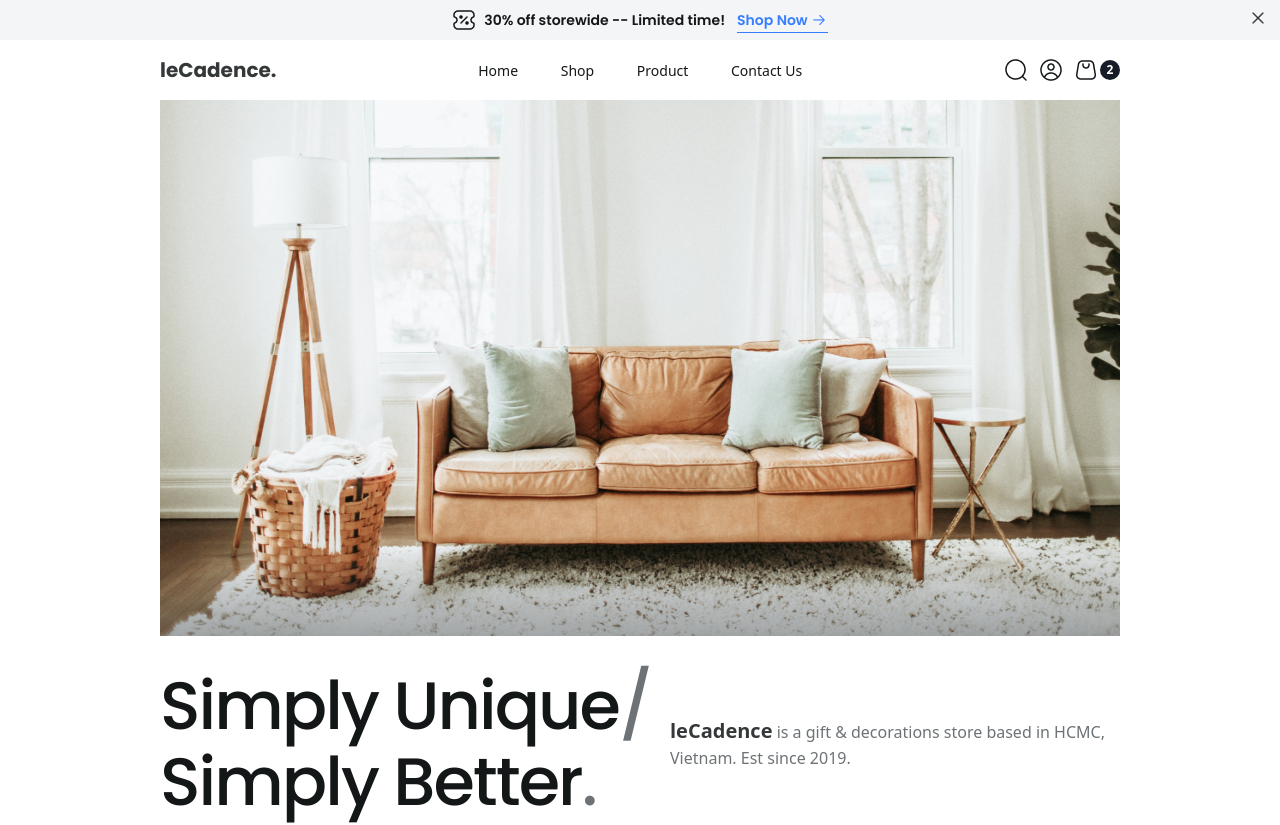
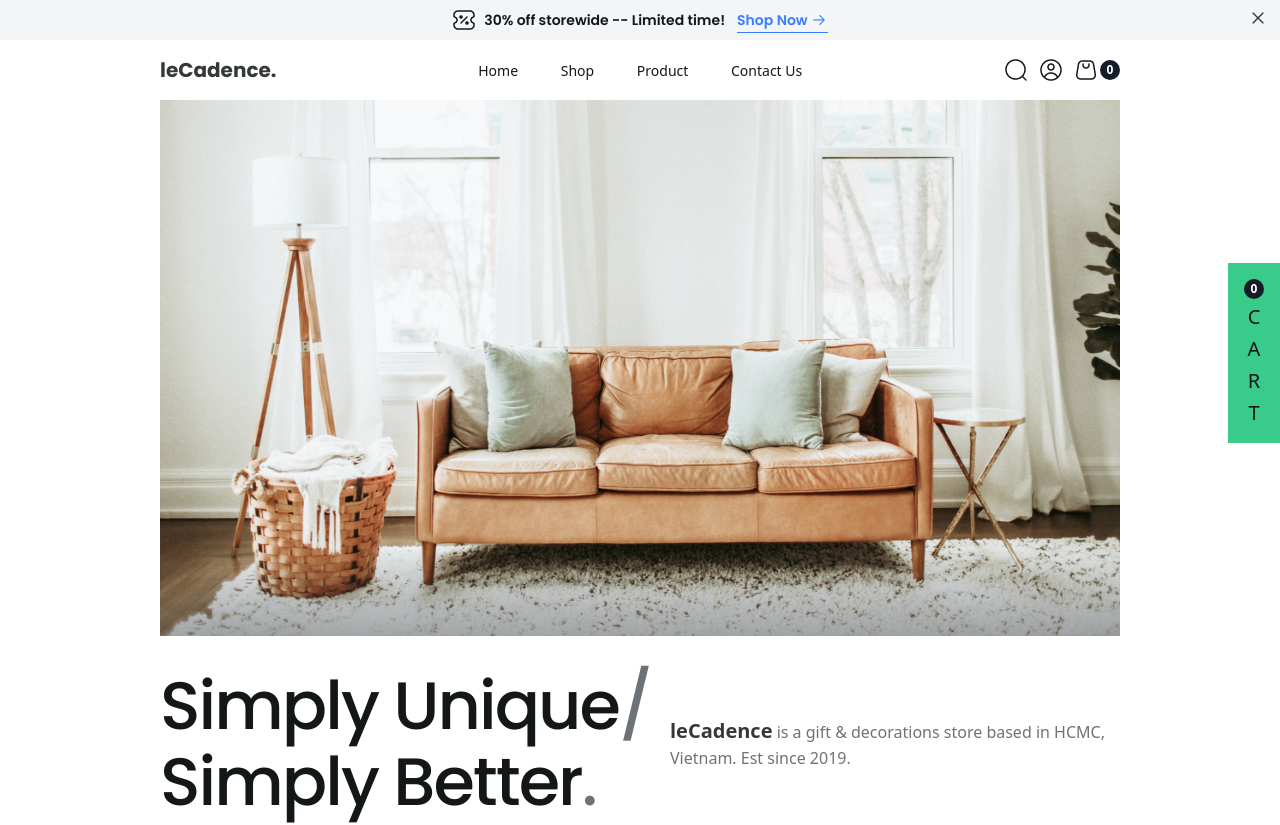
Before and after one commit to Hestia-Arc/cadence-store, a React (Vite) app: page / in a window 1280 px wide. Shown: the top 825 px of the page. Built offline with nearby package versions, Linux system fonts and the light colour scheme.

Commit message:
setup zustand & firebase

```diff
--- a/package.json
+++ b/package.json
@@ -11,6 +11,8 @@
   },
   "dependencies": {
     "autoprefixer": "^10.4.19",
+    "firebase": "^10.10.0",
+    "framer-motion": "^11.0.24",
     "postcss": "^8.4.38",
     "react": "^18.2.0",
     "react-dom": "^18.2.0",
--- a/src/components/Badge.tsx
+++ b/src/components/Badge.tsx
@@ -1,6 +1,8 @@
+import { useCartStore } from "../store"
 
 export const Badge = () => {
+  const cart = useCartStore(state => state.cart )
   return (
-    <div className='w-5 h-5 flex items-center justify-center bg-primary-800 rounded-3xl text-white text-[12px] font-bold'>2</div>
+    <div className='w-5 h-5 flex items-center justify-center bg-primary-800 rounded-3xl text-white text-[12px] font-bold'>{cart.length ? cart.length : 0}</div>
   )
 }
--- /dev/null
+++ b/src/components/CartSideBar.tsx
@@ -0,0 +1,27 @@
+import { motion } from "framer-motion";
+import { useCartStore } from "../store";
+import { Product } from "../store/types";
+
+export const CartSideBar = () => {
+  const cartList = useCartStore((state) => state.cart);
+
+  return (
+    <motion.div
+      // whileHover={{scale: [1, 2, 1]}}
+      initial={{ x: "100%" }}
+      animate={{ x: "1%" }}
+      transition={{ type: "spring", stiffness: 50 }}
+      className="h-[450px] w-[500px]  bg-gray-400 flex flex-col gap-2 p-6"
+    >
+      <h4 className="text-h7">CartSideBar</h4>
+
+      <div>
+        {cartList.map((product: any) => {
+          const { name } = product;
+
+          return <div>{name}</div>;
+        })}
+      </div>
+    </motion.div>
+  );
+};
--- a/src/components/NavigationBar.tsx
+++ b/src/components/NavigationBar.tsx
@@ -3,22 +3,72 @@ import cartIcon from "../assets/Icons/shopping bag.png";
 import searchIcon from "../assets/Icons/search.png";
 import { Badge } from "./Badge";
 import { NavLink } from "react-router-dom";
+import NotificationBar from "./NotificationBar";
+import { FC, useEffect, useState } from "react";
+import { CartSideBar } from "./CartSideBar";
 // import Icon from "../assets/Icons/arrow-right.png";
 
-const menuClass = 'text-[14px] font-medium'
+interface IProp {
+  open: () => void
+  cartBar: boolean
+}
+const menuClass = "text-[14px] font-medium";
 
-const NavigationBar = () => {
+const NavigationBar: FC<IProp> = ({open, cartBar}) => {
+  const [scrollActive, setScrollActive] = useState(false);
+
+
+  useEffect(() => {
+    window.onscroll = () => {
+      if (window.scrollY > 10) {
+        setScrollActive(true);
+      } else {
+        setScrollActive(false);
+      }
+    };
+  }, []);
+
   return (
-    <nav className='h-[60px] flex justify-between items-center  px-8 sm:px-40 bg-white overflow-hidden'>
-      <div className="text-h7 font-bold text-gray-500 font-poppins ">leCadence.</div>
+    <div
+      className={`sticky top-0 z-10 ${
+        scrollActive ? "shadow-md" : "shadow-none"
+      }`}
+    >
+      <NotificationBar />
+
+      <nav className="h-[60px] flex justify-between items-center  px-8 sm:px-40 bg-white overflow-hidden">
+        <div className="text-h7 font-bold text-gray-500 font-poppins "  >
+          leCadence.
+        </div>
+
+      {/* cart sidebar */}
+        <div className="h-[450px] absolute top-[8rem] right-0 flex items-center">
+        <button onClick={() => open()} className="h-fit left-0 flex flex-col items-center gap-1 text-h7 bg-green p-4">
+        <Badge/>
+          <span>C</span>
+          <span>A</span>
+          <span>R</span>
+          <span>T</span>
+        </button>
+
+        {cartBar && <CartSideBar />}
+
+      </div>
 
         {/* menus */}
         <div className="w-[324px] hidden sm:flex justify-between items-center">
-        <NavLink to='/'><span className={menuClass}>Home</span></NavLink>
-        <NavLink to='/shop'><span className={menuClass}>Shop</span></NavLink>
-        <NavLink to='/product'><span className={menuClass}>Product</span></NavLink>
-        <NavLink to='/contact'><span className={menuClass}>Contact Us</span></NavLink>
-
+          <NavLink to="/">
+            <span className={menuClass}>Home</span>
+          </NavLink>
+          <NavLink to="/shop">
+            <span className={menuClass}>Shop</span>
+          </NavLink>
+          <NavLink to="/product">
+            <span className={menuClass}>Product</span>
+          </NavLink>
+          <NavLink to="/contact">
+            <span className={menuClass}>Contact Us</span>
+          </NavLink>
         </div>
 
         {/* icons */}
@@ -26,13 +76,13 @@ const NavigationBar = () => {
           <img src={searchIcon} alt="icon" />
           <img src={avatarIcon} alt="icon" />
           <div className="flex items-center gap-[2px]">
-        <img src={cartIcon} alt="icon" />
-        <Badge/>
+            <img src={cartIcon} alt="icon"  className="hover:shadow-sm hover:bg-gray-400 hover:rounded-lg" />
+            <Badge />
           </div>
-
         </div>
       </nav>
-  )
-}
+    </div>
+  );
+};
 
-export default NavigationBar
+export default NavigationBar;
--- a/src/components/NotificationBar.tsx
+++ b/src/components/NotificationBar.tsx
@@ -1,14 +1,19 @@
 import ticketIcon from "../assets/Icons/ticket-percent-dark.png";
 import arrowRightIcon from "../assets/Icons/arrow-right-blue.png";
 import closeIcon from "../assets/Icons/close.png";
+import { useNotification } from "../store";
 
 
 const NotificationBar = () => {
+  const hideCard = useNotification(state => state.hideCard)
+  const cardState = useNotification(state => state.card)
+
+
   return (
-    <section className="h-[40px] relative flex justify-center items-center bg-gray-200 font-poppins font-semibold ">
+    <section className={`h-[40px] relative ${cardState ? "flex" : "hidden"} justify-center items-center bg-gray-200 font-poppins font-semibold `}>
 
       {/*close */}
-      <img src={closeIcon} alt="icon" className="absolute top-2 right-3" />
+      <img src={closeIcon} alt="icon" className="absolute top-2 right-3" onClick={() => hideCard()} />
 
 
       <div className=" flex justify-center items-center gap-[12px]">
--- /dev/null
+++ b/src/firebase/firebase.tsx
@@ -0,0 +1,17 @@
+// Import the functions you need from the SDKs you need
+import { initializeApp } from "firebase/app";
+// TODO: Add SDKs for Firebase products that you want to use
+// https://firebase.google.com/docs/web/setup#available-libraries
+
+// Your web app's Firebase configuration
+const firebaseConfig = {
+  apiKey: "AIzaSyAf4PM8Q9KJme3Nduh8Absf_QMFYwttVfs",
+  authDomain: "lecadance-ecommerce-app.firebaseapp.com",
+  projectId: "lecadance-ecommerce-app",
+  storageBucket: "lecadance-ecommerce-app.appspot.com",
+  messagingSenderId: "873038521978",
+  appId: "1:873038521978:web:1ab4e0a510f1a986287dc3"
+};
+
+// Initialize Firebase
+const app = initializeApp(firebaseConfig);
--- a/src/pages/home/index.tsx
+++ b/src/pages/home/index.tsx
@@ -1,4 +1,3 @@
-import NotificationBar from '../../components/NotificationBar'
 import NavigationBar from '../../components/NavigationBar'
 import { Hero } from './Hero'
 import { BannerGrid } from './BannerGrid'
@@ -8,12 +7,22 @@ import { SaleBanner } from './SaleBanner'
 import { Blog } from './Blog'
 import { Newsletter } from '../../components/Newsletter'
 import { Footer } from '../../components/Footer'
+import { CartSideBar } from '../../components/CartSideBar'
+import { useState } from 'react'
 
 function Home() {
+  const [isCartBarOpen, setIsCartBarOpen] = useState(false)
+
+  const toggleCartBar = () => {
+    setIsCartBarOpen(!isCartBarOpen)
+  }
+
+
   return (
-    <div className=' bg-white text-gray-700'>
-        <NotificationBar/>
-        <NavigationBar/>
+    <div className=' bg-white text-gray-700 relative '>
+
+        <NavigationBar open={toggleCartBar} cartBar={isCartBarOpen} />
+
         <Hero/>
         <BannerGrid/>
         <ProductCarrousel/>
--- a/src/pages/product/Index.tsx
+++ b/src/pages/product/Index.tsx
@@ -7,7 +7,6 @@ import { Footer } from "../../components/Footer";
 function Product() {
   return (
     <div className=" bg-white text-gray-700">
-      <NotificationBar />
       <NavigationBar />
       <ProductLoop/>
       <ProductCarrousel/>
--- a/src/pages/shop/index.tsx
+++ b/src/pages/shop/index.tsx
@@ -1,4 +1,3 @@
-import NotificationBar from "../../components/NotificationBar";
 import { Newsletter } from "../../components/Newsletter";
 import { Footer } from "../../components/Footer";
 import NavigationBar from "../../components/NavigationBar";
@@ -8,7 +7,6 @@ import Products from "./products";
 function Shop() {
   return (
     <div className=" bg-white text-gray-700">
-      <NotificationBar />
       <NavigationBar />
       <Header/>
       <Products/>
--- /dev/null
+++ b/src/store/index.tsx
@@ -0,0 +1,26 @@
+import { create } from "zustand";
+import { ICartStore, INotification, Product } from "./types";
+
+// const productStore =
+// {name: "food"}, {name: "basket"}, {name: "table"}
+
+export const useProductList = create((set, get) => ({
+  products: [],
+}));
+
+
+
+// notification
+export const useNotification = create<INotification>((set) => ({
+    card: true,
+    hideCard: () => set(() => ({ card: false}))
+  }));
+
+// cart
+export const useCartStore = create<ICartStore>((set) => ({
+  cart: [],
+  addToCart: (item) =>
+    set((state) => ({
+      cart: [item, ...state.cart]
+    })),
+}));
--- /dev/null
+++ b/src/store/types.tsx
@@ -0,0 +1,15 @@
+export interface Product {
+  name: string
+}
+
+export interface ICartStore {
+    cart: Array<object>;
+    addToCart: (param: Product) => void;
+    // removeFromCart: (param: object) => void;
+    // emptyCart: () => void;
+  }
+
+  export interface INotification {
+    card: boolean
+    hideCard: () => void
+  }
```
Also changed, not shown: src/components/CardCarrousel.tsx (+27 -14 lines), 1 other file (tests, documents, lock files or other folders). Lines whose indentation alone changed are shown as unchanged.
